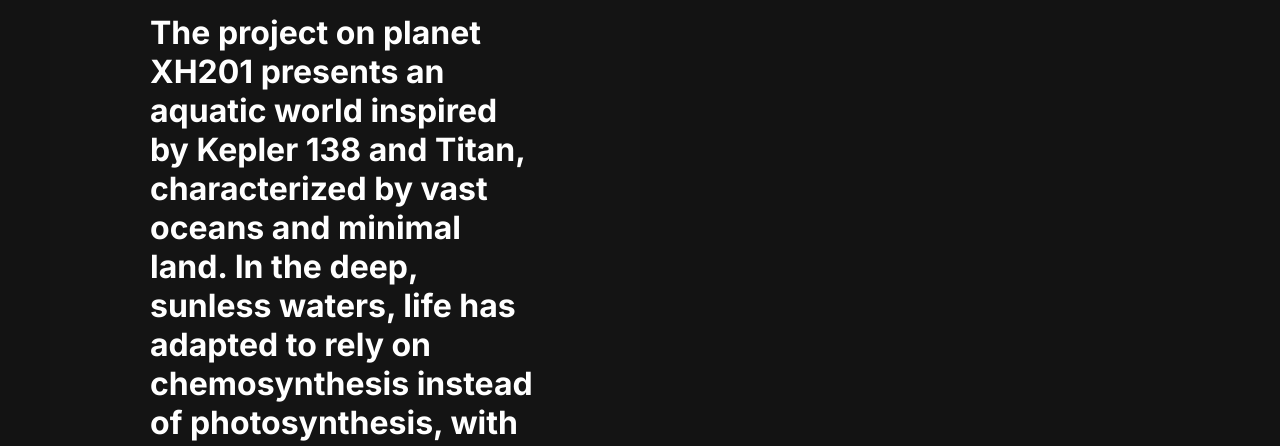
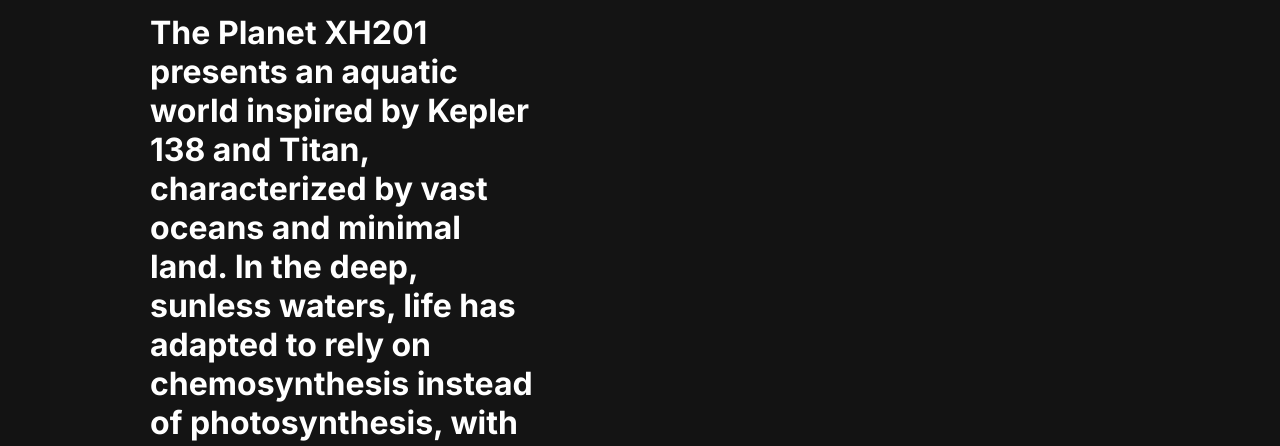
Before and after one commit to nxfx21/nxfx21.github.io, a website built with Vite: page info.html in a window 1280 px wide. Shown: the part 337-783 px from the top of the page. Built offline with nearby package versions, Linux system fonts and the light colour scheme.

Commit message:
america ya

```diff
--- a/info.html
+++ b/info.html
@@ -43,7 +43,7 @@
 			<div class="main__container">
 				<div class="main__content">
 					<h1>Project Information</h1>
-					<p>The project on planet XH201 presents an aquatic world inspired by Kepler 138 and Titan,
+					<p>The Planet XH201 presents an aquatic world inspired by Kepler 138 and Titan,
 						characterized by vast oceans and minimal land. In the deep, sunless waters, life has adapted to
 						rely on chemosynthesis instead of photosynthesis, with unique plant species that thrive at the
 						ocean floor, developing thicker stems to withstand high pressure and more pores for carbon
```
